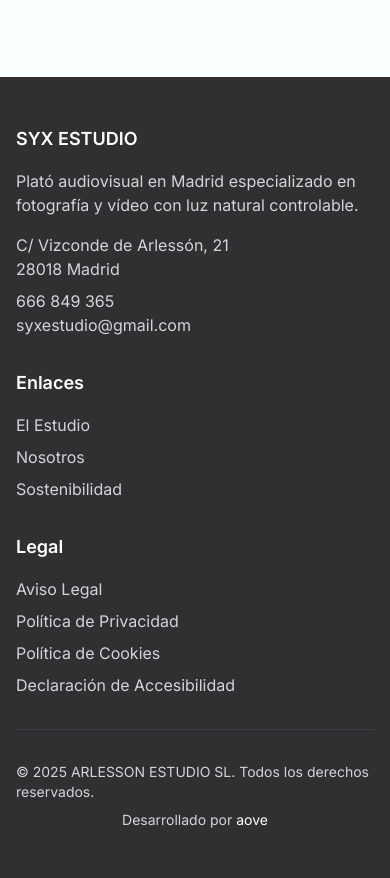
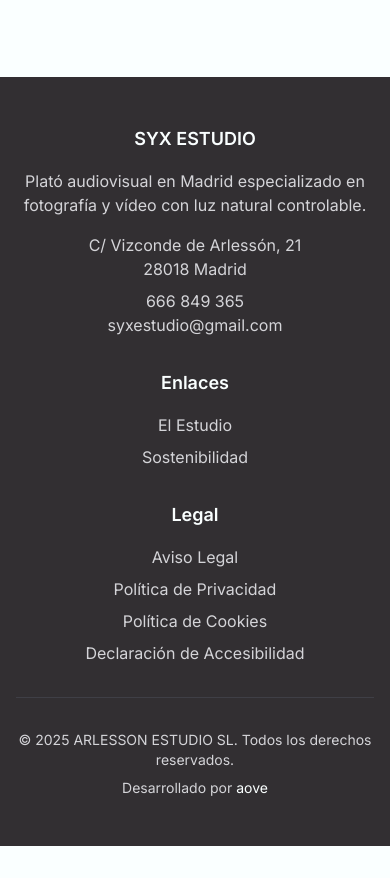
Before and after one commit to portiaove/syx, a Next.js app: page /fondos in a window 390 px wide. Shown: the part 5480-6358 px from the top of the page. After the commit the page ends 6326 px from the top, so only its background shows below. Built offline with nearby package versions, Linux system fonts and the light colour scheme.

Commit message:
Remove nosotros and style footer

```diff
--- a/src/app/nosotros/page.tsx
+++ /dev/null
@@ -1,122 +0,0 @@
-import { getContentData } from "@/lib/content";
-import CTAButton from "@/components/CTAButton";
-import Image from "next/image";
-import { generateSEOMetadata, SEOPresets } from "@/components/SEOHead";
-
-interface NosotrosData {
-  headline: string;
-  people: Array<{
-    name: string;
-    role: string;
-    bio: string;
-    img: string;
-  }>;
-  experience: {
-    years: string;
-    exhibitions: string[];
-    publications: string[];
-  };
-  external_link: {
-    label: string;
-    href: string;
-  };
-}
-
-export const metadata = generateSEOMetadata(SEOPresets.nosotros);
-
-export default function Nosotros() {
-  const data = getContentData("nosotros") as NosotrosData;
-
-  return (
-    <>
-      <section className="py-20">
-        <div className="max-w-7xl mx-auto px-4 sm:px-6 lg:px-8">
-          <div className="text-center mb-16">
-            <h1 className="text-4xl md:text-5xl font-bold text-primary mb-6">
-              {data.headline}
-            </h1>
-            <p className="text-xl text-gray-600 max-w-3xl mx-auto">
-              Más de {data.experience.years} años creando contenido audiovisual
-              de calidad
-            </p>
-          </div>
-
-          <div className="grid grid-cols-1 lg:grid-cols-2 gap-12 mb-16">
-            {data.people.map((person, index) => (
-              <div
-                key={index}
-                className="bg-white rounded-lg shadow-sm border overflow-hidden"
-              >
-                <div className="relative h-64 bg-gray-100">
-                  <Image
-                    src={person.img}
-                    alt={person.name}
-                    fill
-                    className="object-cover"
-                    sizes="(max-width: 768px) 100vw, 50vw"
-                  />
-                </div>
-                <div className="p-8">
-                  <h2 className="text-2xl font-bold text-primary mb-2">
-                    {person.name}
-                  </h2>
-                  <h3 className="text-lg text-accent font-semibold mb-4">
-                    {person.role}
-                  </h3>
-                  <p className="text-gray-600 leading-relaxed">{person.bio}</p>
-                </div>
-              </div>
-            ))}
-          </div>
-
-          <div className="bg-gray-50 rounded-lg p-8 mb-16">
-            <div className="grid grid-cols-1 md:grid-cols-2 gap-8">
-              <div>
-                <h3 className="text-xl font-bold text-primary mb-4">
-                  Exposiciones
-                </h3>
-                <ul className="space-y-2">
-                  {data.experience.exhibitions.map((exhibition, index) => (
-                    <li key={index} className="flex items-center">
-                      <div className="w-2 h-2 bg-accent rounded-full mr-3"></div>
-                      <span className="text-gray-700">{exhibition}</span>
-                    </li>
-                  ))}
-                </ul>
-              </div>
-
-              <div>
-                <h3 className="text-xl font-bold text-primary mb-4">
-                  Publicaciones
-                </h3>
-                <ul className="space-y-2">
-                  {data.experience.publications.map((publication, index) => (
-                    <li key={index} className="flex items-center">
-                      <div className="w-2 h-2 bg-accent rounded-full mr-3"></div>
-                      <span className="text-gray-700">{publication}</span>
-                    </li>
-                  ))}
-                </ul>
-              </div>
-            </div>
-          </div>
-
-          <div className="text-center">
-            <CTAButton
-              href={data.external_link.href}
-              label={data.external_link.label}
-              variant="secondary"
-              className="text-lg px-8 py-4 mr-4"
-            />
-            <CTAButton
-              href="/contacto"
-              label="Trabajemos juntos"
-              className="text-lg px-8 py-4"
-            />
-          </div>
-        </div>
-      </section>
-
-    </>
-  );
-}
--- a/src/components/Footer.tsx
+++ b/src/components/Footer.tsx
@@ -83,7 +83,7 @@ export default function Footer() {
       {/* Footer */}
       <footer className="bg-primary text-white">
         <div className="max-w-7xl mx-auto py-12 px-4 sm:px-6 lg:px-8">
-        <div className="grid grid-cols-1 md:grid-cols-4 gap-8">
+        <div className="grid grid-cols-1 md:grid-cols-4 gap-8 text-center md:text-left">
           <div className="col-span-1 md:col-span-2">
             <h3 className="text-lg font-semibold mb-4">SYX ESTUDIO</h3>
             <p className="text-gray-300 mb-4">
@@ -91,10 +91,36 @@ export default function Footer() {
               con luz natural controlable.
             </p>
             <div className="text-gray-300">
-              <p>C/ Vizconde de Arlessón, 21</p>
-              <p>28018 Madrid</p>
-              <p className="mt-2">666 849 365</p>
-              <p>syxestudio@gmail.com</p>
+              <a
+                href="https://maps.google.com/?q=C/ Vizconde de Arlessón, 21, 28018 Madrid"
+                target="_blank"
+                rel="noopener noreferrer"
+                className="block hover:text-white transition-colors"
+              >
+                C/ Vizconde de Arlessón, 21
+              </a>
+              <a
+                href="https://maps.google.com/?q=C/ Vizconde de Arlessón, 21, 28018 Madrid"
+                target="_blank"
+                rel="noopener noreferrer"
+                className="block hover:text-white transition-colors"
+              >
+                28018 Madrid
+              </a>
+              <a
+                href="https://api.whatsapp.com/send?phone=34666849365"
+                target="_blank"
+                rel="noopener noreferrer"
+                className="block mt-2 hover:text-white transition-colors"
+              >
+                666 849 365
+              </a>
+              <a
+                href="mailto:syxestudio@gmail.com"
+                className="block hover:text-white transition-colors"
+              >
+                syxestudio@gmail.com
+              </a>
             </div>
           </div>
 
@@ -107,16 +133,6 @@ export default function Footer() {
                   className="text-gray-300 hover:text-white"
                 >
                   El Estudio
-                </Link>
-              </li>
-              <li>
-              </li>
-              <li>
-                <Link
-                  href="/nosotros"
-                  className="text-gray-300 hover:text-white"
-                >
-                  Nosotros
                 </Link>
               </li>
               <li>
@@ -170,7 +186,7 @@ export default function Footer() {
         </div>
 
         <div className="mt-8 pt-8 border-t border-gray-700">
-          <div className="flex flex-col md:flex-row justify-between items-center">
+          <div className="flex flex-col md:flex-row justify-between items-center text-center md:text-left">
             <p className="text-gray-300 text-sm">
               © 2025 ARLESSON ESTUDIO SL. Todos los derechos reservados.
             </p>
--- a/src/components/Header.tsx
+++ b/src/components/Header.tsx
@@ -123,12 +123,6 @@ export default function Header() {
                 className="text-gray-700 hover:text-cta px-3 py-2 text-sm font-medium"
               >
                 SOSTENIBILIDAD
-              </Link>
-              <Link
-                href="/nosotros"
-                className="text-gray-700 hover:text-cta px-3 py-2 text-sm font-medium"
-              >
-                NOSOTROS
               </Link>
               <Link
                 href="/contacto"
@@ -272,13 +266,6 @@ export default function Header() {
                 SOSTENIBILIDAD
               </Link>
               <Link
-                href="/nosotros"
-                className="block px-3 py-3 text-base font-medium text-gray-700 hover:text-primary"
-                onClick={handleMobileLinkClick}
-              >
-                NOSOTROS
-              </Link>
-              <Link
                 href="/contacto"
                 className="mt-3 block px-3 py-3 text-base font-medium bg-cta text-primary rounded hover:bg-yellow-600 mx-1 text-center mt-2"
                 onClick={handleMobileLinkClick}
--- a/src/components/SEOHead.tsx
+++ b/src/components/SEOHead.tsx
@@ -183,18 +183,6 @@ export const SEOPresets = {
     ],
     url: "https://syxestudio.es/contacto/",
   },
-  nosotros: {
-    title: "Nosotros - Quiénes Somos | SYX Estudio",
-    description:
-      "Conoce el equipo de SYX Estudio, profesionales especializados en fotografía y vídeo con años de experiencia en producción audiovisual.",
-    keywords: [
-      "equipo syx estudio",
-      "fotografos profesionales",
-      "experiencia audiovisual",
-      "equipo creativo",
-    ],
-    url: "https://syxestudio.es/nosotros/",
-  },
   sostenibilidad: {
     title: "Sostenibilidad - Estudio NET ZERO con Energía Renovable",
     description:
```
